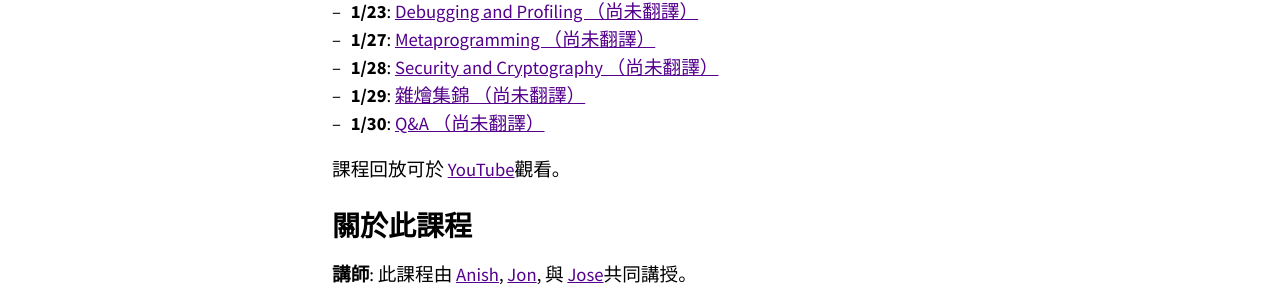
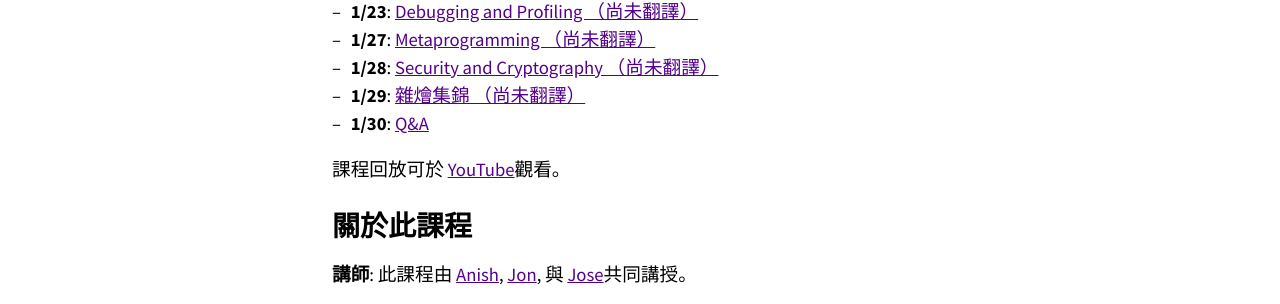
Before and after one commit to missing-semester-zh-Hant/missing-semester-zh-Hant.github.io, a Jekyll site: the page built from index.md, in a window 1280 px wide. Shown: the part 699-1003 px from the top of the page. Built offline with Jekyll 4.4.1, drawn with Linux system fonts in a browser that asks for light colours.

Commit message:
Title edited.

```diff
--- a/_2020/qa.md
+++ b/_2020/qa.md
@@ -1,6 +1,6 @@
 ---
 layout: lecture
-title: "Q&A （尚未翻譯）"
+title: "Q&A"
 date: 2019-01-30
 ready: true
 video:
```
